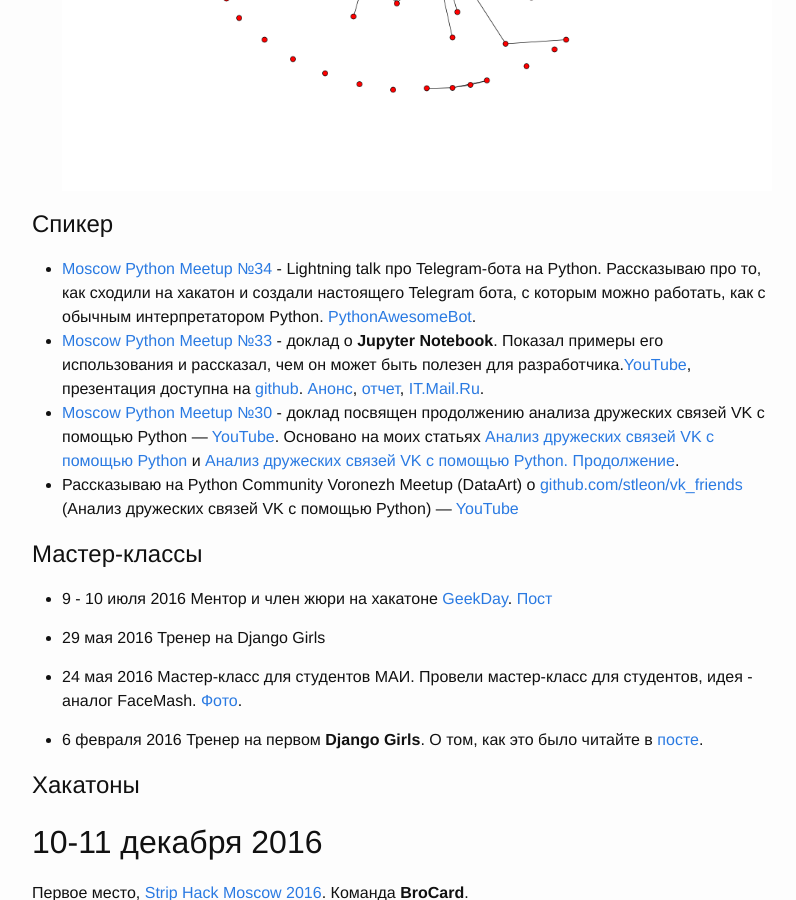
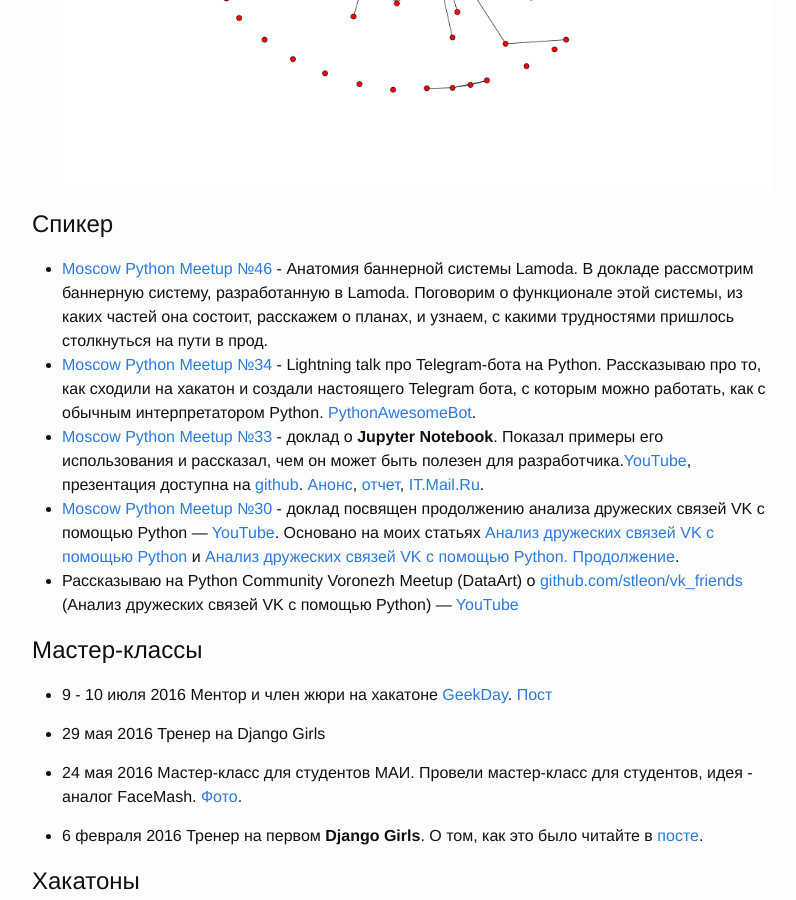
Before and after one commit to stleon/stleon.github.io, a Jekyll site: the page built from resume.md, in a window 1280 px wide and 900 px high, scrolled down 3122 px. Shown: the whole window, without its empty margins (238-1034 px from the left). Built offline with Jekyll 4.4.1, drawn with Linux system fonts in a browser that asks for light colours.

Commit message:
lamoda banner system

```diff
--- a/resume.md
+++ b/resume.md
@@ -64,6 +64,7 @@
 ![Анализ дружеских связей VK с помощью Python. Продолжение](/downloads/vk_friends2.png)
 
 # Спикер
+- [Moscow Python Meetup №46](http://www.moscowpython.ru/meetup/46/anatomija-bannernoj-sistemy-lamoda/) - Анатомия баннерной системы Lamoda. В докладе рассмотрим баннерную систему, разработанную в Lamoda. Поговорим о функционале этой системы, из каких частей она состоит, расскажем о планах, и узнаем, с какими трудностями пришлось столкнуться на пути в прод.
 - [Moscow Python Meetup №34](http://www.moscowpython.ru/meetup/34/python-bot/) - Lightning talk про Telegram-бота на Python. Рассказываю про то, как сходили на хакатон и создали настоящего Telegram бота, с которым можно работать, как с обычным интерпретатором Python. [PythonAwesomeBot](https://github.com/stleon/python_bot).
 - [Moscow Python Meetup №33](http://www.moscowpython.ru/meetup/33/ipython-jupyter-4-fun-profit/) - доклад о **Jupyter Notebook**. Показал примеры его использования и рассказал, чем он может быть полезен для разработчика.[YouTube](https://youtu.be/kgXl4PFXq_s?t=4115), презентация доступна на [github](https://github.com/stleon/ipython-slides). [Анонс](https://habrahabr.ru/company/mailru/blog/279323/), [отчет](https://habrahabr.ru/company/mailru/blog/280360/), [IT.Mail.Ru](https://it.mail.ru/video/514/).
 - [Moscow Python Meetup №30](http://www.moscowpython.ru/meetup/30/analiz-druzheskih-svjazej-vk-s-pomoshchju-python/) - доклад посвящен продолжению анализа дружеских связей VK с помощью Python — [YouTube](https://www.youtube.com/watch?v=W7-tSpkjFD4). Основано на моих статьях [Анализ дружеских связей VK с помощью Python ](https://habrahabr.ru/post/221251/) и [Анализ дружеских связей VK с помощью Python. Продолжение](https://habrahabr.ru/post/221251/).
```
